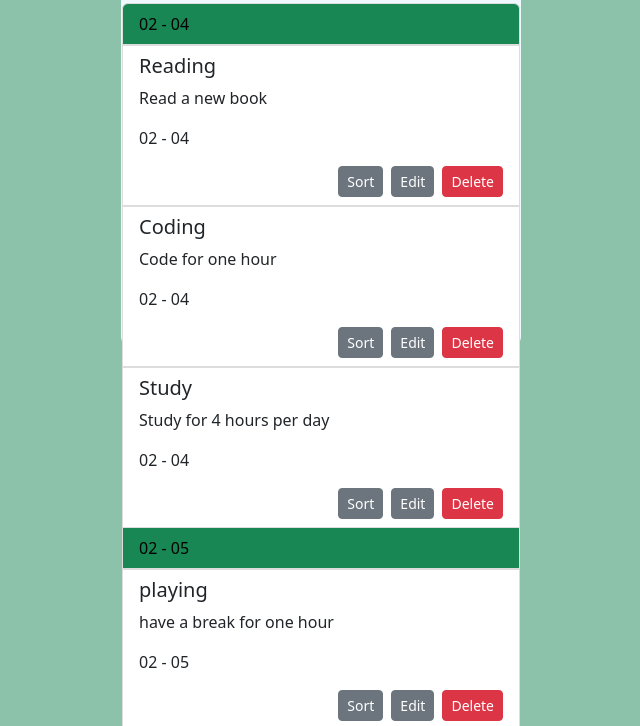
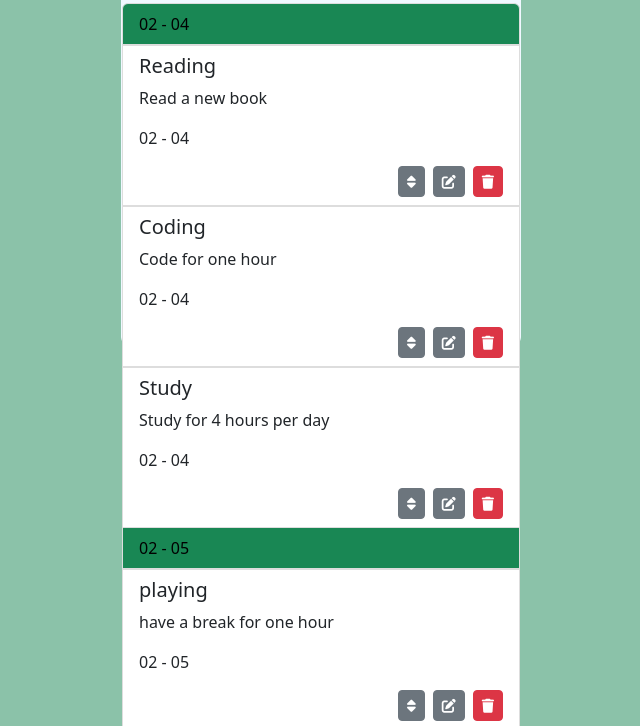
Before and after one commit to Samer20003/To-do-listTask, a website: page index.html in a window 1280 px wide. Shown: the part 62-788 px from the top of the page, without its empty margins (319-959 px from the left). Drawn offline with nearby package versions, Linux system fonts and the light colour scheme.

Commit message:
adding font-Awesome icon insted of text on the buttons

```diff
--- a/index.html
+++ b/index.html
@@ -4,8 +4,10 @@
     <meta charset="UTF-8">
     <meta name="viewport" content="width=device-width, initial-scale=1.0">
     <title>To-do</title>
+    <link rel="stylesheet" href="https://cdnjs.cloudflare.com/ajax/libs/font-awesome/6.6.0/css/all.min.css">
     <link rel="stylesheet" href="https://cdn.jsdelivr.net/npm/bootstrap@5.3.2/dist/css/bootstrap.min.css" integrity="sha384-T3c6CoIi6uLrA9TneNEoa7RxnatzjcDSCmG1MXxSR1GAsXEV/Dwwykc2MPK8M2HN" crossorigin="anonymous">
     <link rel="stylesheet" href="index.css">
+
     <!-- <link rel="stylesheet" href="index.css"> -->
         <!-- 1. You have a todo list
         2. Each item contains title, description, date to do it
@@ -52,7 +54,6 @@
                 <button class="btn btn-secondary btn-sm cancel-btn" data-id="${id}">Cancel</button>
             </form>
             </div>
-
             <!-- End of edit Form  -->
 
         </div>
@@ -267,9 +268,15 @@
                                         </div>
                                     </div>
                                     <div class="d-flex justify-content-end gap-2 buttons">
-                                        <button class="btn btn-secondary btn-sm sort-btn" data-id = "${todo.id}">Sort</button>
-                                        <button class="btn btn-secondary btn-sm edit-btn btn2" data-id = "${todo.id}">Edit</button>
-                                        <button class="btn btn-danger btn-sm delete-btn btn3" data-bs-toggle ="modal"  data-id = "${todo.id}">Delete</button>
+                                        <button class="btn btn-secondary btn-sm sort-btn" data-id = "${todo.id}">
+                                            <i class="fa-solid fa-sort"></i>
+                                            </button>
+                                        <button class="btn btn-secondary btn-sm edit-btn btn2" data-id = "${todo.id}">
+                                            <i class="fa-solid fa-pen-to-square"></i>
+                                            </button>
+                                        <button class="btn btn-danger btn-sm delete-btn btn3" data-bs-toggle ="modal"  data-id = "${todo.id}">
+                                            <i class="fa-solid fa-trash"></i>
+                                            </button>
                                     </div>
                                 </li>
                             `);
```
